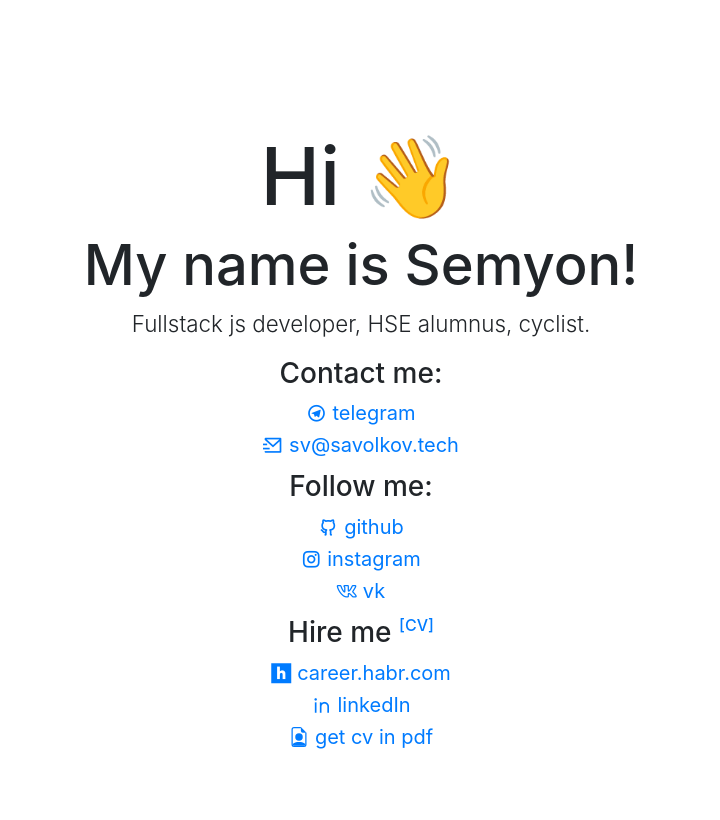
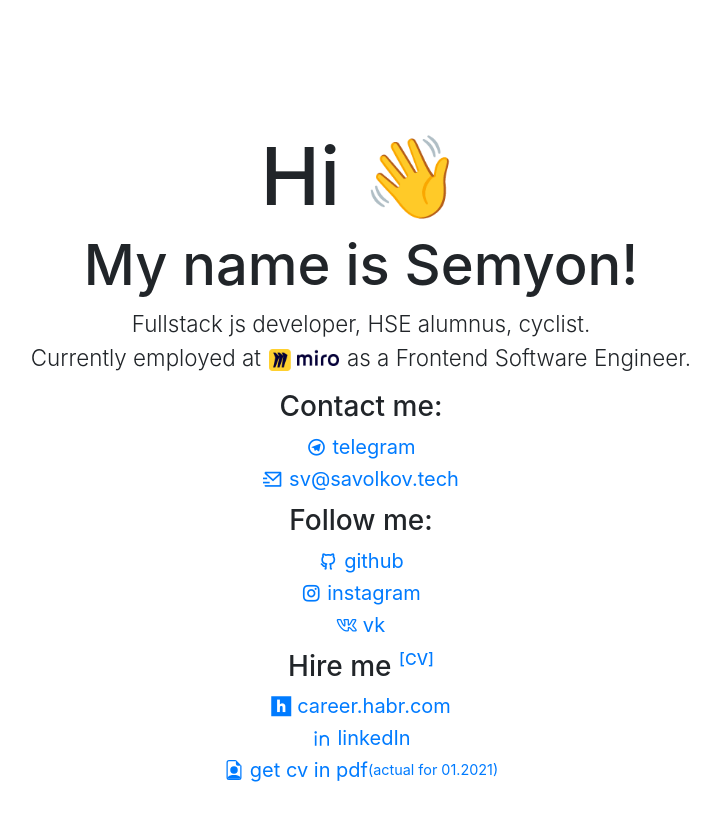
Before and after one commit to savolkov/savolkov.github.io, a plain HTML site: page index.html in a window 1280 px wide. Shown: the whole page, without its empty margins (279-999 px from the left). Drawn offline with nearby package versions, Linux system fonts and the light colour scheme; files whose address does not match are found by name.

Commit message:
Add miro & marked cv as old

```diff
--- a/css/styles.css
+++ b/css/styles.css
@@ -18,6 +18,11 @@ body {
 .brief {
     font-size: 1.4rem;
     font-weight: 300;
+}
+
+.brief__img {
+    width: 70px;
+    margin: 2px 8px 2px 8px;
 }
 
 .main-content__contacts {
@@ -47,3 +52,7 @@ body {
 .main-content__contacts__icon {
     margin-right: 6px;
 }
+
+.cv_small {
+    font-size: 0.9rem;
+}
--- a/index.html
+++ b/index.html
@@ -29,7 +29,8 @@
             <div class="main-content">
                 <h1 class="hi">Hi 👋</h1>
                 <h2 class="my-name">My name is Semyon!</h2>
-                <p class="brief">Fullstack js developer, HSE alumnus, cyclist.</p>
+                <p class="brief">Fullstack js developer, HSE alumnus, cyclist. <br>
+                    Currently employed at<a href="https://miro.com/" target="_blank"><img src="files/miro-logo.png" class="brief__img" alt="Miro" /></a>as a Frontend Software Engineer.</p>
                 <h3>Contact me:</h3>
                 <div class="main-content__contacts">
                     <a href="https://t.me/sovunito" class="main-content__contacts__item" target="_blank">
@@ -75,7 +76,7 @@
                                 <path d="M8 12c4 0 5 1.755 5 1.755V14a1 1 0 0 1-1 1H4a1 1 0 0 1-1-1v-.245S4 12 8 12z"/>
                             </svg>
                         </div>
-                        get cv in pdf
+                        get cv in pdf <div class="cv_small"> (actual for 01.2021)</div>
                     </a>
                 </div>
 
```
Also changed, not shown: files/miro-logo.png (added).
